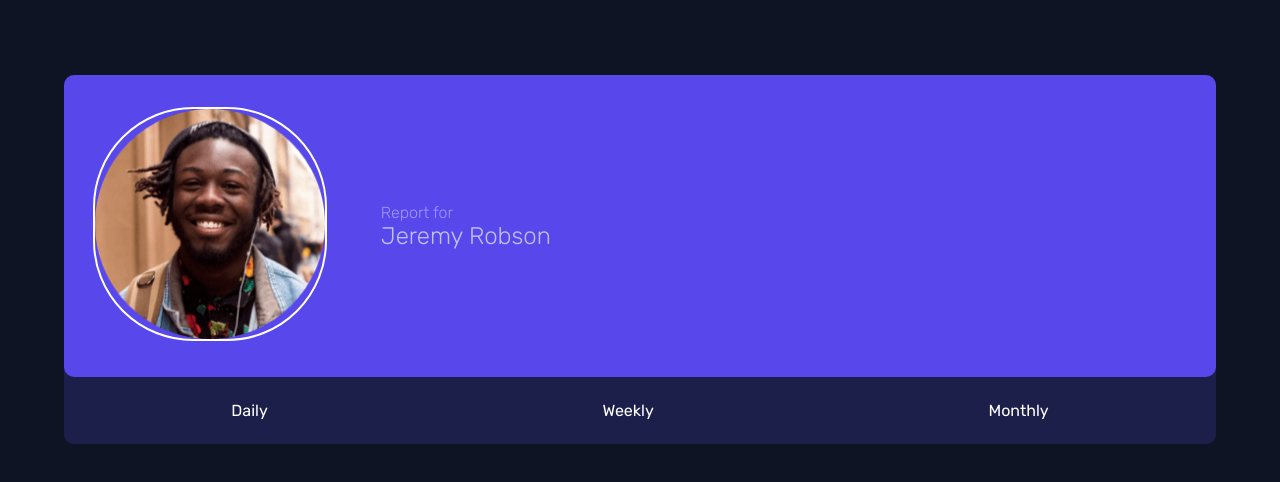
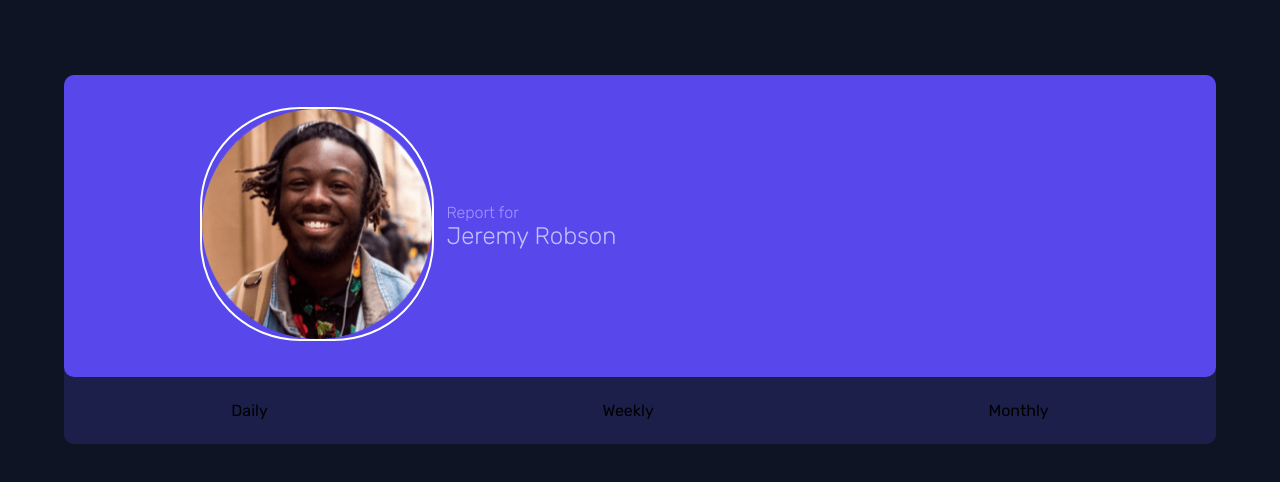
Before and after one commit to OscarAnillo/Time-tracking-dashboard, a React (Create React App) app: page / in a window 1280 px wide. Shown: the top 482 px of the page. Built offline with nearby package versions, Linux system fonts and the light colour scheme.

Commit message:
add padding to avatar and justify-content:center

```diff
--- a/src/App.css
+++ b/src/App.css
@@ -32,7 +32,7 @@ img {
 .main-card {
   display: flex;
   align-items: center;
-  justify-content: space-around;
+  justify-content: center;
   background-color: hsl(246, 80%, 60%);
   padding: 2em 0;
   border-radius: 10px;
@@ -40,13 +40,14 @@ img {
 }
 .main-card .avatar {
   width: 20%;
+  padding-right: 1em;
 }
 .main-card .avatar img {
   border: 2px solid #fff;
   border-radius: 100px;
 }
 .main-card .avatar-text {
-  width: 70%;
+  width: 55%;
   text-align: left;
 }
 .main-card .avatar-text p {
@@ -67,6 +68,4 @@ img {
   display: flex;
   align-items: center;
   justify-content: space-around;
-  font-family: 400;
-  color: #fff;
 }
```
